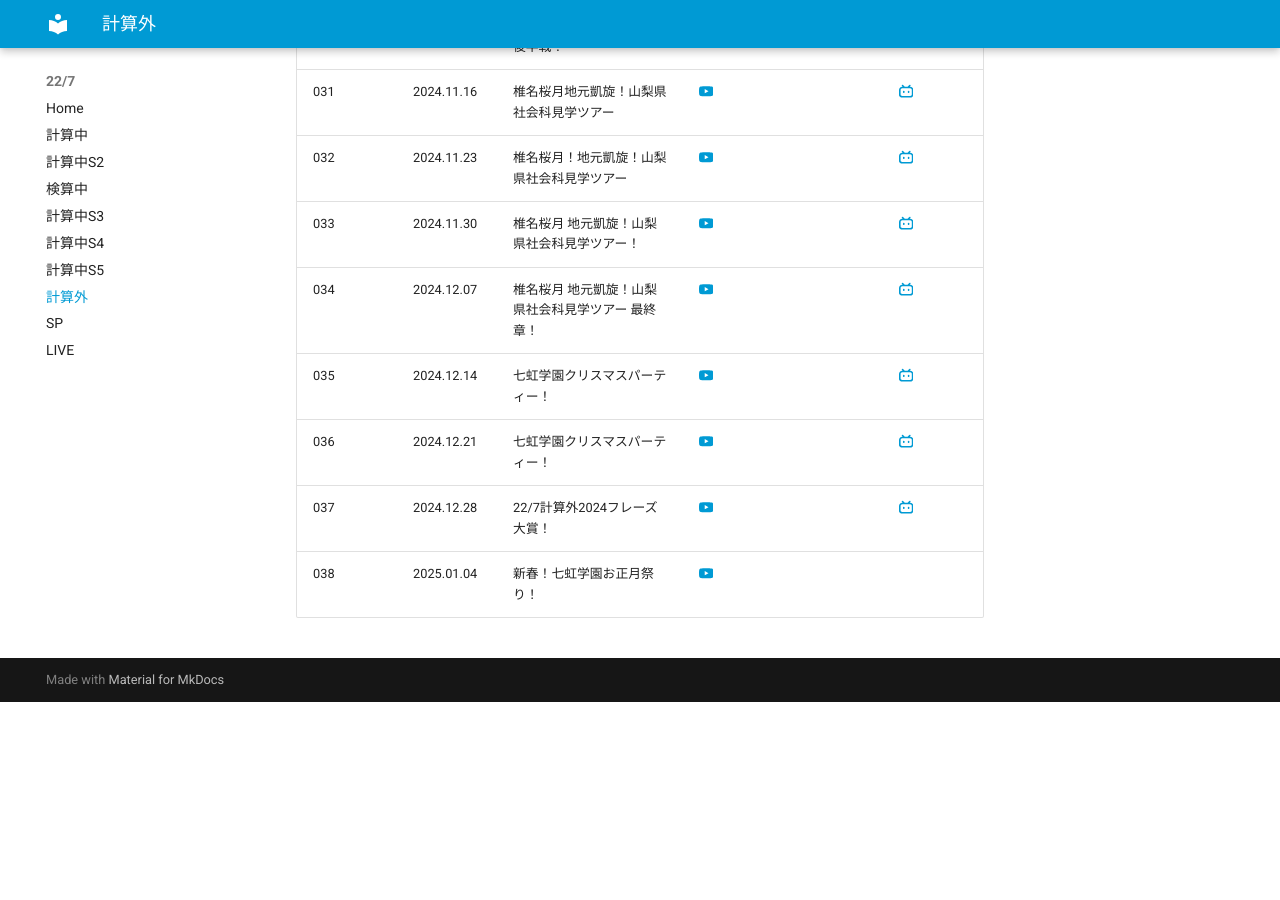
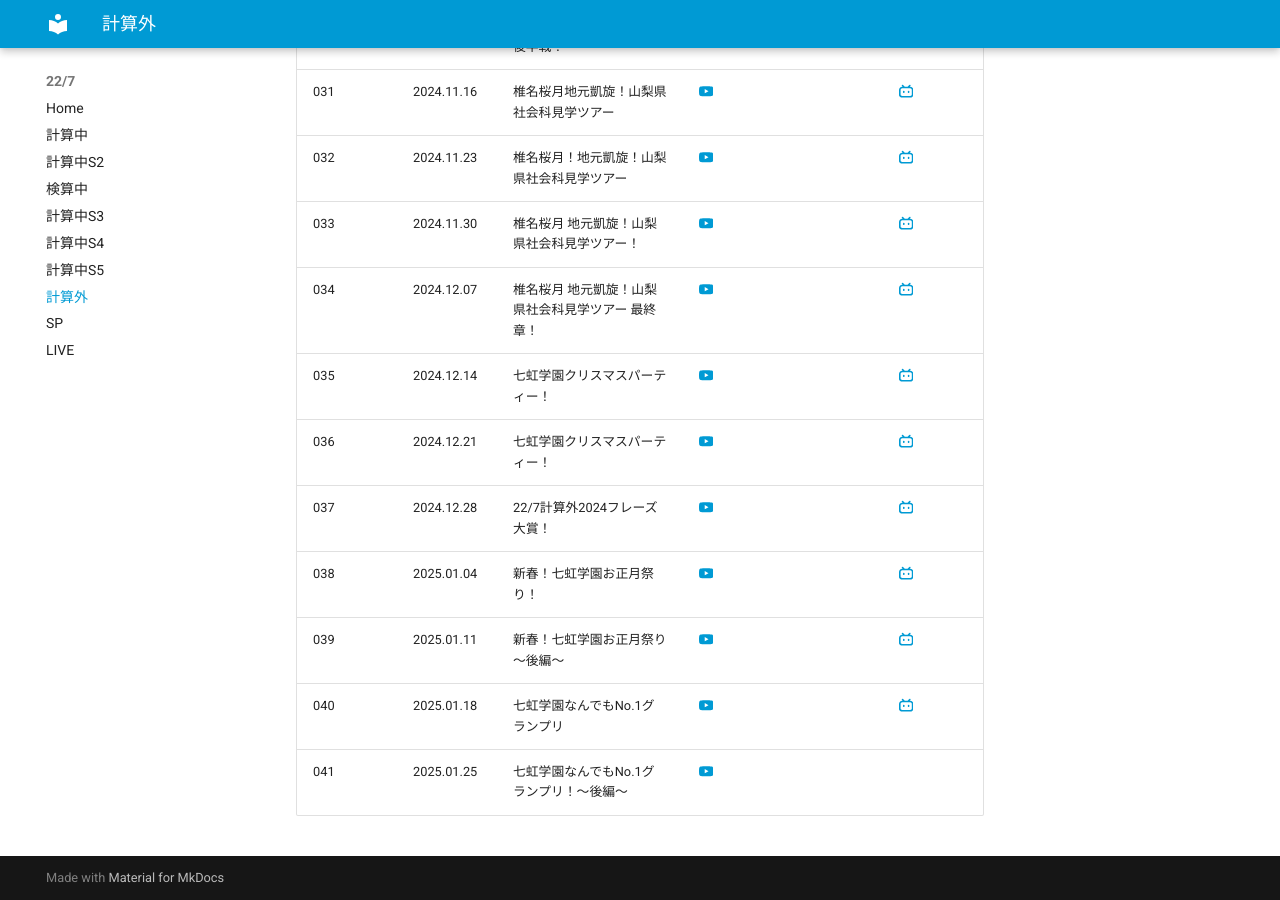
Before and after one commit to aki-192/nananiji, an MkDocs documentation site: the page built from docs/keisangai.md, in a window 1280 px wide and 900 px high, scrolled down 2175 px. Built offline with MkDocs 1.6.1 and Material for MkDocs 9.7.7, drawn with Linux system fonts in a browser that asks for light colours; before the commit the page ends 2877 px from its top, so only the background shows below that.

Commit message:
Update keisangai.md

```diff
--- a/docs/keisangai.md
+++ b/docs/keisangai.md
@@ -43,4 +43,7 @@ title: 計算外
 | 035 | 2024.12.14 | 七虹学園クリスマスパーティー！ | [:simple-youtube:](https://www.youtube.com/watch?v=a0pcm5MXAuU0) | | [:simple-bilibili:]( https://www.bilibili.com/video/BV1CU6fY1EDe/) |
 | 036 | 2024.12.21 | 七虹学園クリスマスパーティー！ | [:simple-youtube:](https://www.youtube.com/watch?v=E3aOsDKCaFQ) | | [:simple-bilibili:](https://www.bilibili.com/video/BV1dm6DY5Ef7/) |
 | 037 | 2024.12.28 | 22/7計算外2024フレーズ大賞！ | [:simple-youtube:](https://www.youtube.com/watch?v=RxspvtFqEjQ) | | [:simple-bilibili:](https://www.bilibili.com/video/BV1zKrBYmEgW/) |
-| 038 | 2025.01.04 | 新春！七虹学園お正月祭り！ | [:simple-youtube:](https://www.youtube.com/watch?v=ExVl-fxt8Tw) | | |
+| 038 | 2025.01.04 | 新春！七虹学園お正月祭り！ | [:simple-youtube:](https://www.youtube.com/watch?v=ExVl-fxt8Tw) | | [:simple-bilibili:](https://www.bilibili.com/video/BV1BGc8egEnU/) |
+| 039 | 2025.01.11 | 新春！七虹学園お正月祭り～後編～ | [:simple-youtube:](https://www.youtube.com/watch?v=wlkuYcTkamY) | | [:simple-bilibili:](https://www.bilibili.com/video/BV1N3fGYcEpu/) |
+| 040 | 2025.01.18 | 七虹学園なんでもNo.1グランプリ | [:simple-youtube:](https://www.youtube.com/watch?v=vvRUI3cUUNk) | | [:simple-bilibili:](https://www.bilibili.com/video/BV1yrfSYNEt4/) |
+| 041 | 2025.01.25 | 七虹学園なんでもNo.1グランプリ！〜後編〜 | [:simple-youtube:](https://www.youtube.com/watch?v=KdcLwsJ4fR0) | | |
```
